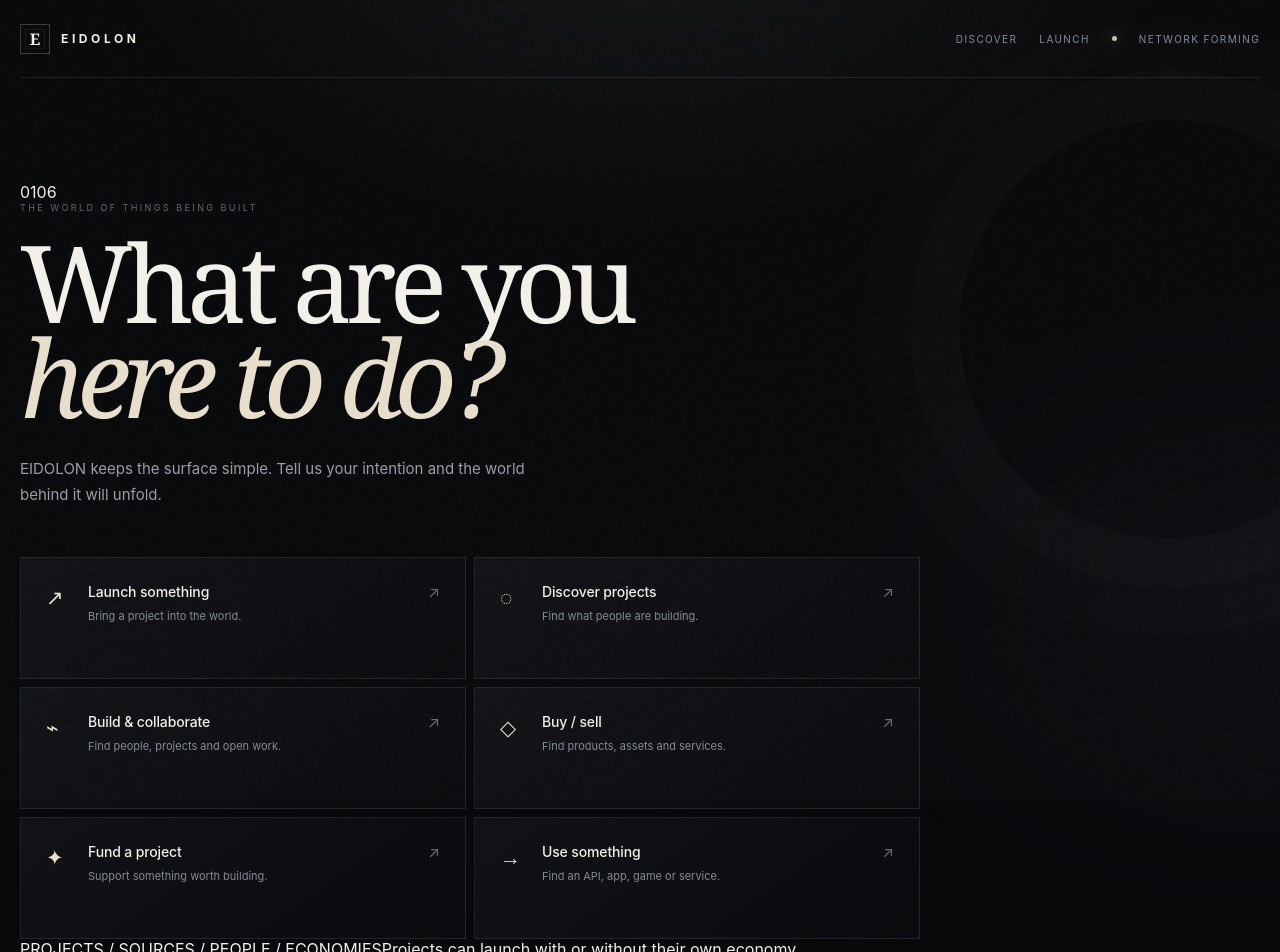
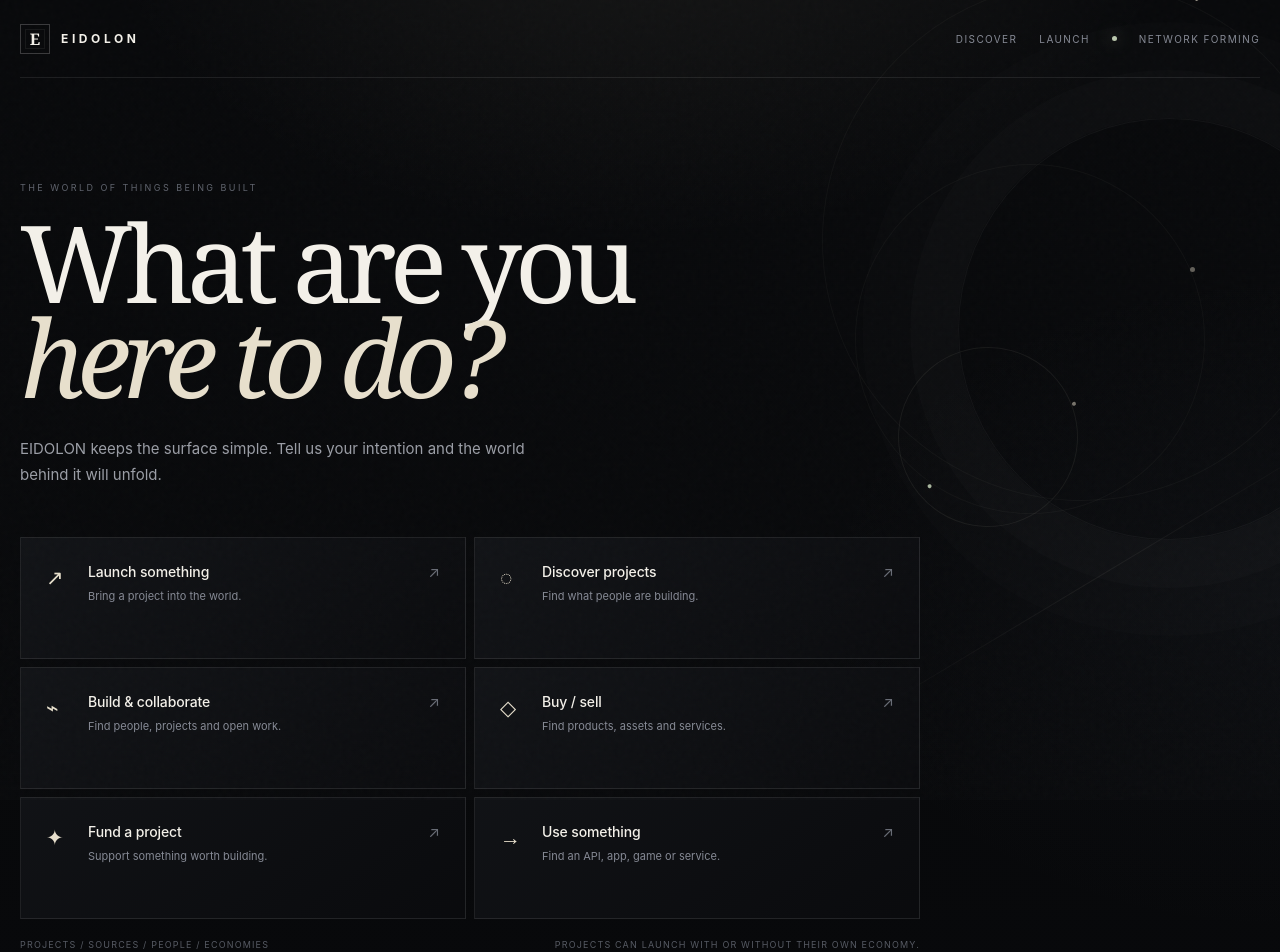
Before and after one commit to saalax4721x-coder/EIDOLON, a Next.js app: page / in a window 1280 px wide. Shown: the top 952 px of the page. Built offline with nearby package versions, Linux system fonts and the light colour scheme.

Commit message:
feat: add landing orbital network language

```diff
--- a/app/globals.css
+++ b/app/globals.css
@@ -138,3 +138,17 @@ footer{max-width:var(--max);margin:20px auto 0;padding:22px 0 30px;border-top:1p
 .project-sections-enhanced article:before{content:"";position:absolute;right:-45px;bottom:-45px;width:150px;height:150px;border:1px solid rgba(255,255,255,.035);border-radius:50%}
 .project-sections-enhanced article:hover:before{transform:scale(1.12);transition:.35s}
 @media(max-width:760px){.discover-atmosphere:before,.project-atmosphere:before{right:-500px}.card-sigil{right:20px;top:48px}}
+
+/* Landing network composition */
+.hero-atmosphere{position:absolute;inset:-120px -160px -80px 34%;pointer-events:none;z-index:-1;overflow:hidden;opacity:.9}
+.hero-orbit{position:absolute;border:1px solid rgba(231,223,204,.045);border-radius:50%;transform:rotate(-18deg)}
+.hero-orbit:after{content:"";position:absolute;width:4px;height:4px;border-radius:50%;background:var(--accent);box-shadow:0 0 22px rgba(231,223,204,.45)}
+.orbit-a{width:520px;height:520px;right:8%;top:2%}.orbit-a:after{right:14%;top:12%}
+.orbit-b{width:350px;height:350px;right:22%;top:18%;border-color:rgba(185,199,173,.05)}.orbit-b:after{left:9%;bottom:18%;background:var(--signal)}
+.orbit-c{width:180px;height:180px;right:35%;top:34%;border-color:rgba(231,223,204,.08)}.orbit-c:after{right:-3%;top:46%;opacity:.55}
+.hero-axis{position:absolute;width:720px;height:1px;right:-4%;top:54%;background:linear-gradient(90deg,transparent,rgba(231,223,204,.07),transparent);transform:rotate(-31deg)}
+.hero-node{position:absolute;width:5px;height:5px;border-radius:50%;background:var(--accent);box-shadow:0 0 20px rgba(231,223,204,.3);opacity:.45}.node-a{right:23%;top:27%}.node-b{right:7%;top:70%;opacity:.2}
+.hero-index{position:absolute;left:-46px;top:calc(50% - 30px);display:flex;flex-direction:column;align-items:center;gap:10px;color:#454951;font-size:7px;letter-spacing:.15em}.hero-index i{width:1px;height:52px;background:linear-gradient(var(--accent),transparent);opacity:.35}
+.hero-footerline{max-width:900px;margin-top:20px;display:flex;justify-content:space-between;gap:20px;color:#565a63;font-size:9px;letter-spacing:.13em;text-transform:uppercase}.hero-footerline .selected-intent{color:var(--accent)}
+footer{max-width:var(--max);margin:18px auto 0;padding:20px 0 28px;border-top:1px solid var(--line);display:flex;justify-content:space-between;gap:20px;color:#4f535b;font-size:8px;letter-spacing:.16em;text-transform:uppercase}
+@media(max-width:760px){.hero-atmosphere{left:15%;inset-top:0;opacity:.55}.hero-index{display:none}.hero-footerline{flex-direction:column;gap:10px}.hero-footerline>span:first-child{display:none}footer span:nth-child(2){display:none}}
```
